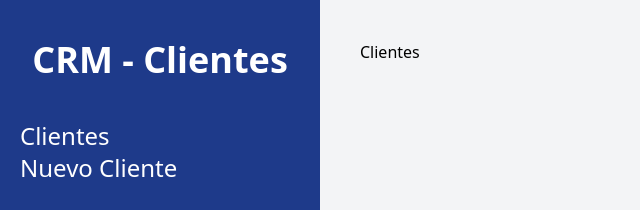
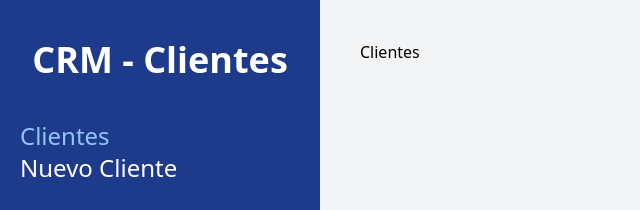
Before and after one commit to centinelaCode/admin-clientes, a React (Vite) app: page / in a window 1280 px wide. Shown: the top 210 px of the page, without its empty margins (0-640 px from the left). Built offline with nearby package versions, Linux system fonts and the light colour scheme.

Commit message:
[ADD] Se resalta en el aside la opción en la qu enos encontramos

```diff
--- a/src/components/Layout.jsx
+++ b/src/components/Layout.jsx
@@ -1,14 +1,25 @@
-import { Outlet, Link } from 'react-router-dom'
+import { Outlet, Link, useLocation } from 'react-router-dom'
 
 const Layout = () => {
+
+  const location = useLocation();
+  console.log(location)
+
   return (
     <div className="md:flex md:min-h-screen">
       <aside className="md:w-1/4 bg-blue-900 px-5 py-10">
         <h2 className="text-4xl font-black text-center text-white">CRM - Clientes</h2>
 
         <nav className="mt-10">
-          <Link className="text-2xl block hover:text-blue-300 text-white" to="/">Clientes</Link>
-          <Link className="text-2xl block hover:text-blue-300 text-white" href="/clientes/nuevo">Nuevo Cliente</Link>
+          <Link
+            className={`${location.pathname === '/'? 'text-blue-300' : 'text-white'} text-2xl block hover:text-blue-300`}
+            to="/"
+          >Clientes</Link>
+
+          <Link
+            className={`${location.pathname === '/clientes/nuevo'? 'text-blue-300' : 'text-white'} text-2xl block hover:text-blue-300`}
+            to="/clientes/nuevo"
+          >Nuevo Cliente</Link>
         </nav>
       </aside>
 
```
